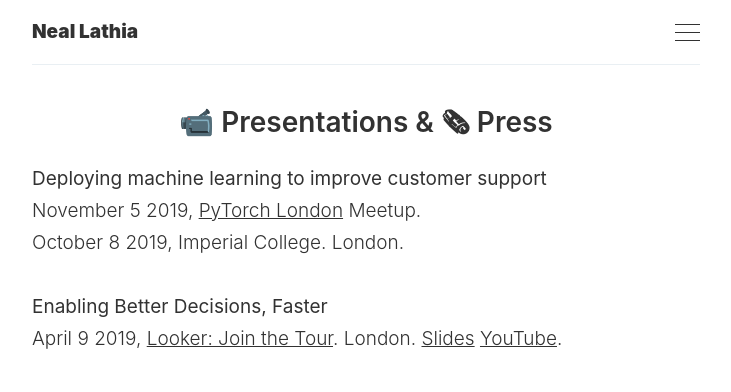
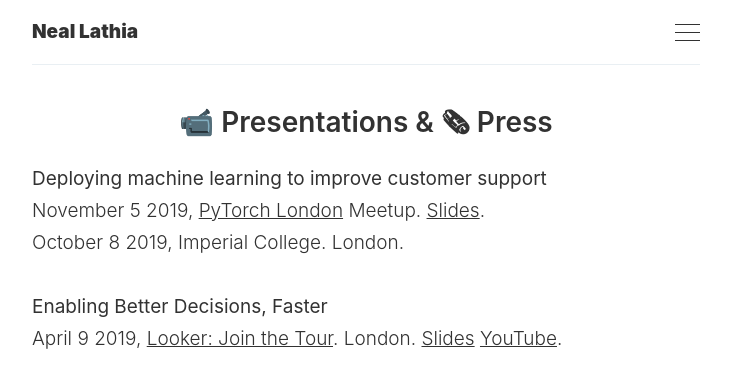
Before and after one commit to nlathia/nlathia.github.io, a Jekyll site: the page built from _pages/public.md, in a window 1280 px wide and 900 px high. Shown: the top 392 px of the window, without its empty margins (274-1005 px from the left). Built offline with Jekyll 4.4.1, drawn with Linux system fonts in a browser that asks for light colours.

Commit message:
Update public.md

```diff
--- a/_pages/public.md
+++ b/_pages/public.md
@@ -4,7 +4,7 @@ title: 📹  Presentations & 🗞 Press
 ---
 
 **Deploying machine learning to improve customer support**
-<br />November 5 2019, [PyTorch London](https://www.meetup.com/London-PyTorch-Meetup/events/265564747/) Meetup.
+<br />November 5 2019, [PyTorch London](https://www.meetup.com/London-PyTorch-Meetup/events/265564747/) Meetup. [Slides](https://www.slideshare.net/neal.lathia/using-language-models-to-supercharge-monzos-customer-support).
 <br />October 8 2019, Imperial College. London.
 
 **Enabling Better Decisions, Faster**
```
